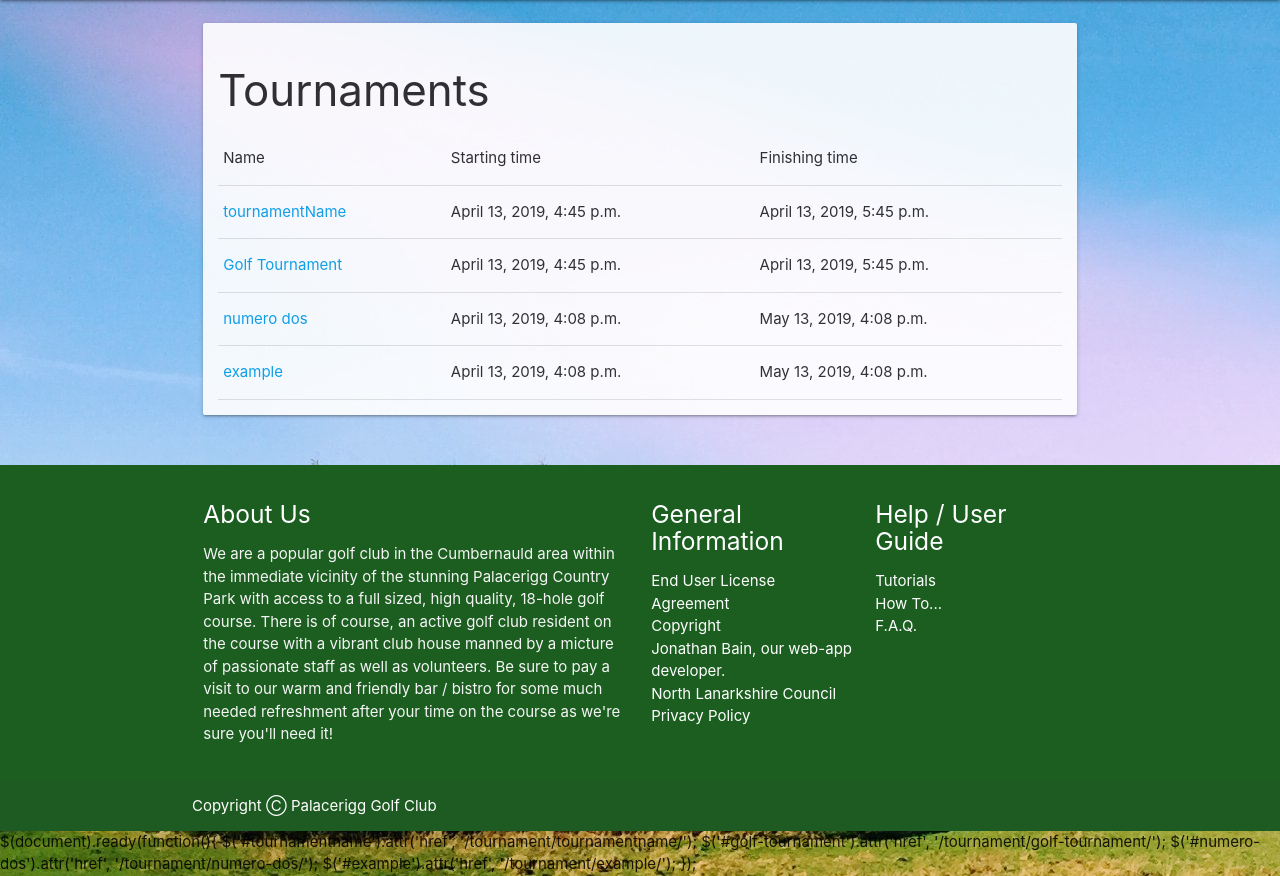
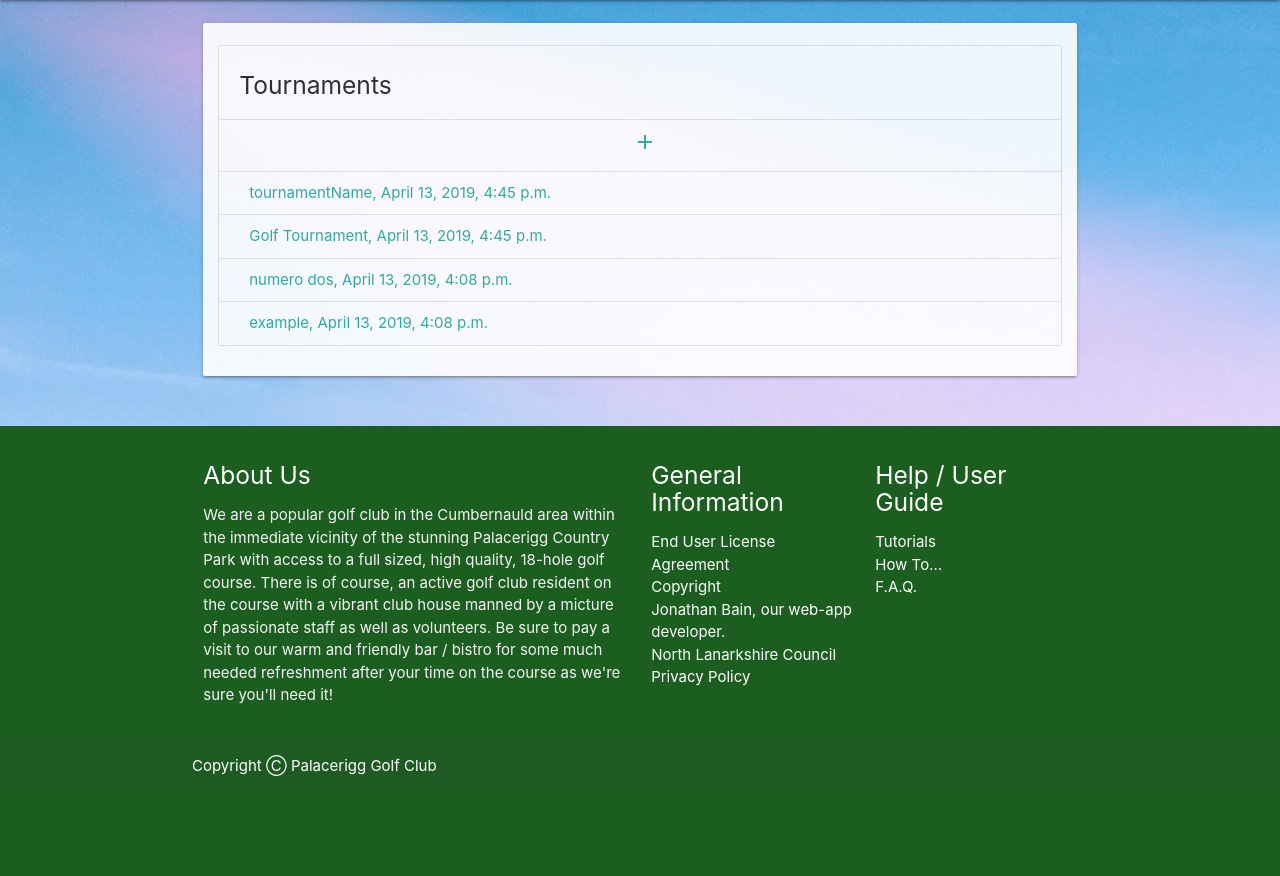
Before and after one commit to jonathanbain1992/golfappfinal, a Django app: page /tournament in a window 1280 px wide. Shown: the part 64-940 px from the top of the page. After the commit the page ends 840 px from the top, so only its background shows below. Run offline with Django 3.2, Linux system fonts and the light colour scheme; data comes from the database, SQL or seed files in the repository; both versions use the stored data as it was after the commit.

Commit message:
Restructure Templates dir into subdirectories

```diff
--- a/ip2/Templates/base.html
+++ b/ip2/Templates/base.html
@@ -48,7 +48,17 @@
   <!-- End navbarblock -->
 
   <body style="background-image: url({%static 'images/15th-Green-View.jpg'%})">
-    {%block bodyblock%} {%endblock%}
+    <div class="container">
+      <div class="section">
+        <div class="row">
+          <div class="col s12">
+            <div class="card" style="opacity:0.9; padding: 1em;">
+              {% block bodyblock%} {%endblock%}
+            </div>
+          </div>
+        </div>
+      </div>
+    </div>
   </body>
 
   {% block footerblock %}
--- /dev/null
+++ b/ip2/Templates/club.html
@@ -0,0 +1,5 @@
+{% extends "base.html" %}
+{% use static %}
+
+{% block bodyblock %}
+{% endblock %}
--- /dev/null
+++ b/ip2/Templates/tournament/tournamentlist.html
@@ -0,0 +1,26 @@
+{% extends "base.html" %}
+{% load static %}
+
+{% block headblock %}
+  <link href="https://fonts.googleapis.com/icon?family=Material+Icons" rel="stylesheet">
+{% endblock %}
+
+{% block bodyblock %}
+<div class="collection with-header">
+        <div class="collection-header">
+            <h5>Tournaments</h5>
+        </div>
+        <a id="add-tournament" class="collection-item" href="#"
+            style="text-align: center">
+            <i class="material-icons">add</i>
+        </a>
+{% if team_tournaments %}
+    {% for team_tournament in team_tournaments %}
+    <a id="{{team_tournament.slug}}" class="collection-item"
+        href="{% url 'tournament' team_tournament.slug %}">
+        {{team_tournament.tournamentName}}, {{team_tournament.tournament.dateTimeStart}}
+    </a>
+            {% endfor %}
+{% endif %}
+</div>
+{% endblock %}
--- a/ip2/Templates/tournamentlist.html
+++ /dev/null
@@ -1,56 +0,0 @@
-{% extends "base.html" %}
-{% load static %}
-
-{% block bodyblock %}
-{% if team_tournaments %}
-<div class="container">
-    <div class="section">
-        <div class="row">
-            <div class="col s12">
-                <div class="card" style="opacity:0.9; padding: 1em;">
-                <h3>Tournaments</h3>
-                <table>
-                    <thead>
-                        <tr>
-                            <td> Name </td>
-                            <td> Starting time </td>
-                            <td> Finishing time </td>
-                        </tr>
-                    </thead>
-
-                    <tbody>
-                    {% for team_tournament in team_tournaments %}
-                        <tr id="{{team_tournament.slug}}">
-                            <td>
-                            <a href="{% url 'tournament' team_tournament.slug %}">
-                                {{team_tournament.tournamentName}}
-                            </a>
-                            </td>
-                            <td>
-                                {{team_tournament.tournament.dateTimeStart}}
-                            </td>
-                            <td>
-                                {{team_tournament.tournament.dateTimeFinish}}
-                            </td>
-                        </tr>
-                    {% endfor %}
-                    </tbody>
-                </table>
-                </div>
-            </div>
-        </div>
-    </div>
-</div>
-{% endif %}
-{% endblock %}
-
-{% block extrajs %}
-
-  $(document).ready(function(){
-    {% if team_tournaments %}
-        {% for team_tournament in team_tournaments %}
-            $('#{{team_tournament.slug}}').attr('href', '{% url 'tournament' team_tournament.slug %}');
-        {% endfor %}
-    {% endif %}
-  });
-{% endblock %}
--- a/ip2/urls.py
+++ b/ip2/urls.py
@@ -24,8 +24,8 @@ urlpatterns = [
     url(r'^signinregister',views.SignInRegister),
     url(r'^profile', views.Profile),
     url(r'^scoreboard', views.ScoreBoard),
-    url(r'^tournament/(?P<name>[\w\-]+)/$', views.tournament, name="tournament"),
+    url(r'^tournament/(?P<name>[\w\-]+)', views.tournament, name="tournament"),
     url(r'^tournament', views.tournament_list, name="tournament_list"),
-    url(r'^team/(?P<name>[\w\-]+)/$', views.golf_team, name="golf_team" ),
+    url(r'^team/(?P<name>[\w\-]+)', views.golf_team, name="golf_team" ),
     url(r'^$', views.Index) # Redirect to the index page by default
 ]
--- a/ip2app/views.py
+++ b/ip2app/views.py
@@ -3,7 +3,7 @@ from __future__ import unicode_literals
 
 from django.shortcuts import render,render_to_response
 from django.template import RequestContext
-from ip2app.models import Tournament, TeamTournament
+from ip2app.models import Tournament, TeamTournament, GolfTeam, GolfPlayer
 
 
 from django.http import HttpResponse
@@ -37,7 +37,7 @@ def tournament(request, name):
         context['team_tournament'] = team_tournament
     except:
         pass
-    return render_to_response("tournament.html", context=context)
+    return render_to_response("tournament/tournament.html", context=context)
 
 
 def tournament_list(request):
@@ -49,7 +49,15 @@ def tournament_list(request):
         context['team_tournaments'] = team_tournaments
     except:
         pass
-    return render_to_response("tournamentlist.html", context)
+    return render_to_response("tournament/tournamentlist.html", context)
 
 def golf_team(request, name):
-    return render_to_response("maintenance.html", {})
+    context = {}
+    try:
+        team = GolfTeam.objects.get(slug=name)
+        context['team'] = team
+        members = GolfPlayer.objects.filter(golfTeam=team)
+        context['members'] = members
+    except:
+        pass
+    return render_to_response("team/golf_team.html", context)
```
Also changed, not shown: ip2/Templates/team/golf_team.html (added, +44 -0 lines), ip2/Templates/tournament/tournament.html (renamed from ip2/Templates/tournament.html, +1 -11 lines), db.sqlite3.
